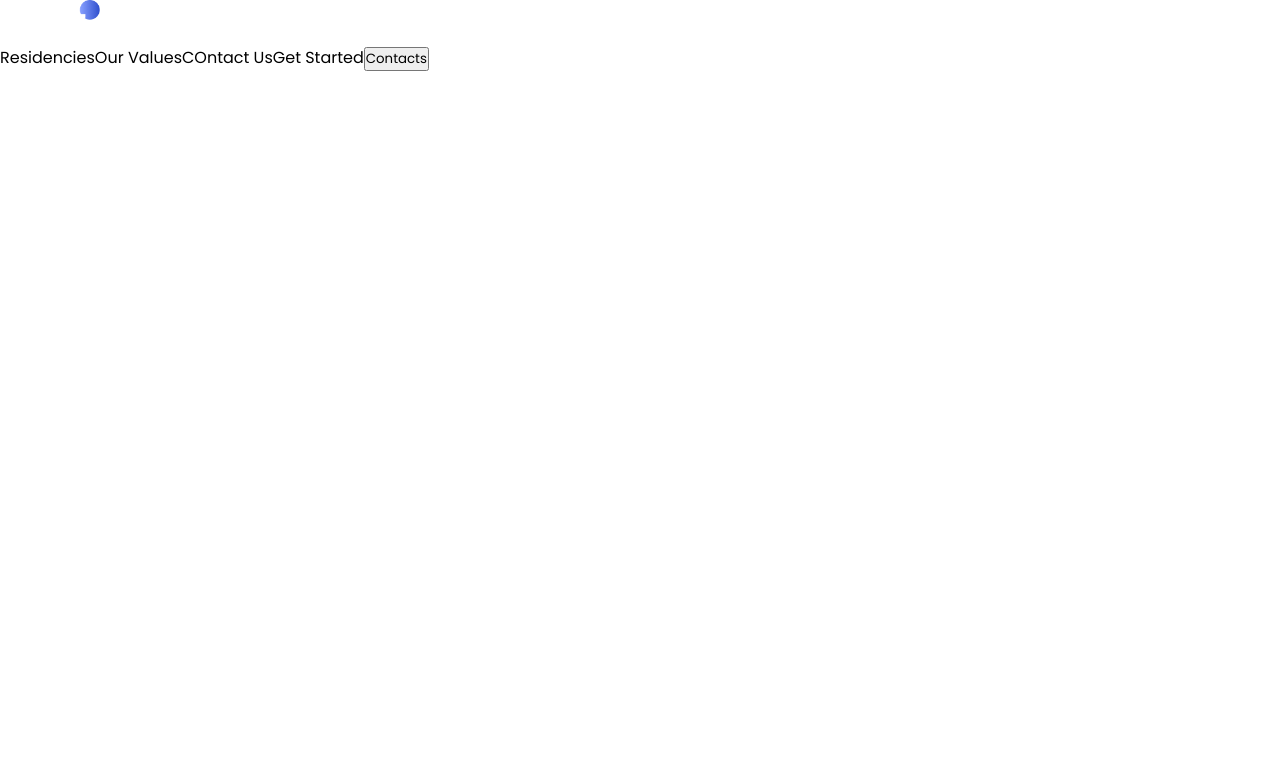
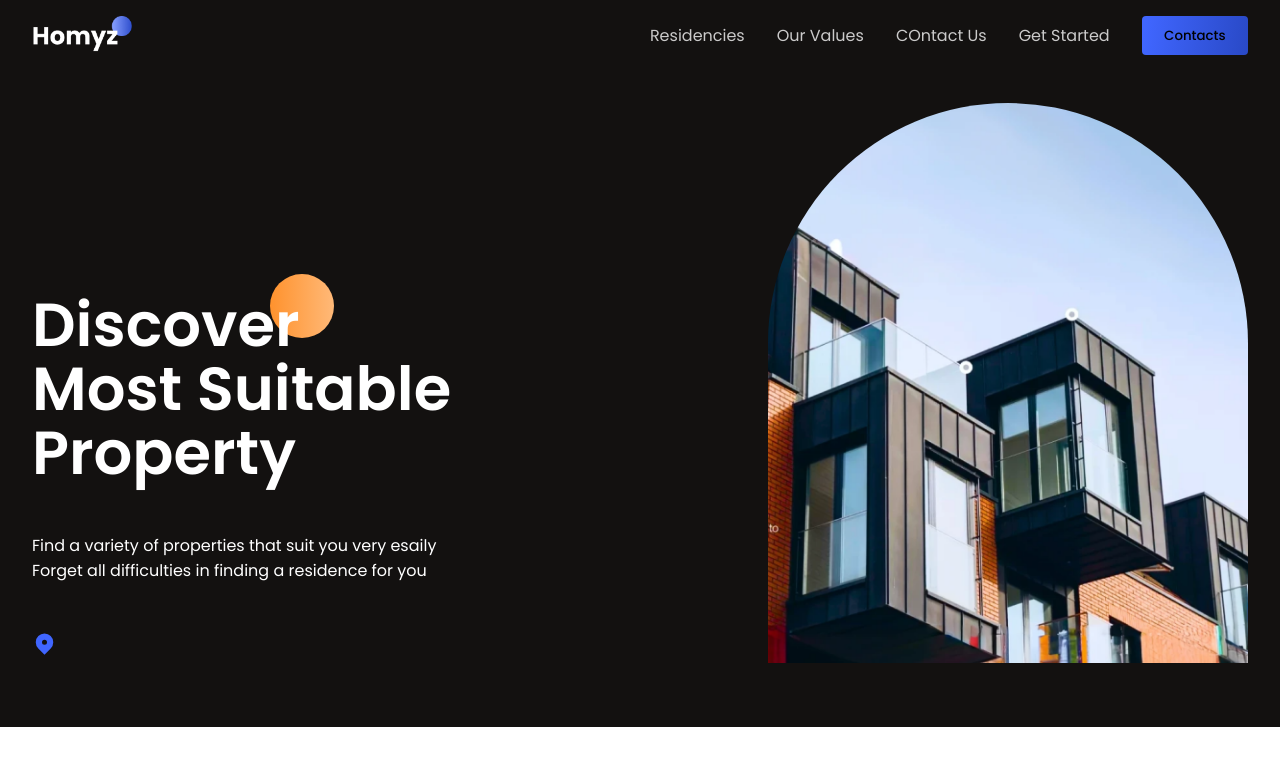
Before and after one commit to DIPAYANPOREL/real_estate_project, a React (Vite) app: page / in a window 1280 px wide. Shown: the top 766 px of the page. Built offline with nearby package versions, Linux system fonts and the light colour scheme.

Commit message:
Basic work done (2nd commit)

```diff
--- a/src/App.jsx
+++ b/src/App.jsx
@@ -1,13 +1,15 @@
 import Header from "./components/Header/Header";
+import Hero from "./components/Hero/Hero";
 
 
 function App() {
   return (
     <div className="App">
       <Header />
+      <Hero />
     </div>
 
-    );
+  );
 }
 
 export default App;
--- a/src/components/Header/Header.css
+++ b/src/components/Header/Header.css
@@ -0,0 +1,21 @@
+.h-wrapper {
+  background: var(--black);
+  color: white;
+}
+
+
+.h-container {
+  justify-content: space-between;
+  padding-top: 1rem;
+  padding-bottom: 1rem;
+  color: var(--secondary);
+}
+
+.h-menu{
+    gap: 2rem;
+}
+
+
+.h-menu>*:hover{
+    cursor: pointer;
+}
--- a/src/components/Header/Header.jsx
+++ b/src/components/Header/Header.jsx
@@ -1,13 +1,13 @@
 import React from 'react';
-
+import "./Header.css";
 
 const Header = () => {
     return (
         <section className="h-wrapper">
-            <div className="h-container">
+            <div className="flexCenter paddings innerWidth h-container">
                 <img src="./logo.png" alt="logo" width={100} />
 
-                <div className="h-menu">
+                <div className="flexCenter h-menu">
                     <a href="">
                         Residencies
                     </a>
--- a/src/components/Hero/Hero.css
+++ b/src/components/Hero/Hero.css
@@ -0,0 +1,54 @@
+.hero-wrapper {
+  color: white;
+  position: relative;
+  padding-bottom: 2rem;
+  background-color: var(--black);
+}
+
+.hero-container {
+  justify-content: space-between;
+  align-items: flex-end;
+}
+
+/* Left Side */
+
+.hero-left {
+  gap: 3rem;
+}
+
+.hero-title {
+  position: relative;
+  z-index: 1;
+}
+
+.hero-title > h1 {
+  font-weight: 600;
+  font-size: 3.8rem;
+  line-height: 4rem;
+}
+
+.orange-circle {
+  height: 4rem;
+  width: 4rem;
+  background: var(--orange-gradient);
+  border-radius: 999px;
+  position: absolute;
+  right: 28%;
+  top: -10%;
+  z-index: -1;
+}
+
+/* Right Side */
+
+.image-container {
+  width: 30rem;
+  height: 35rem;
+  overflow: hidden;
+  border-radius: 15rem 15rem 0 0;
+  border: 8px solid rgba(255, 255, 255 0.12);
+}
+
+.image-container > img {
+  width: 100%;
+  height: 100%;
+}
--- a/src/components/Hero/Hero.jsx
+++ b/src/components/Hero/Hero.jsx
@@ -0,0 +1,46 @@
+import React from 'react';
+import "./Hero.css";
+import { HiLocationMarker } from "react-icons/hi";
+
+const Hero = () => {
+    return (
+
+        <section className="hero-wrapper">
+            <div className="paddings innerWidth flexCenter hero-container">
+
+                {/* Left Side */}
+
+                <div className="flexColStart hero-left">
+                    <div className="hero-title">
+                        <div className="orange-circle" />
+                        <h1>
+                            Discover <br /> Most Suitable<br /> Property
+                        </h1>
+                    </div>
+                    <div className="flexColStart hero-des">
+                        <span>
+                            Find a variety of properties that suit you very esaily
+                        </span>
+                        <span>
+                            Forget all difficulties in finding a residence for you
+                        </span>
+                    </div>
+                    <div className="search-bar">
+                        <HiLocationMarker color="var(--blue)" size={25} />
+                    </div>
+                </div>
+
+                {/* Right Side */}
+
+
+                <div className="flexCenter hero-right">
+                    <div className="image-container">
+                        <img src="./hero-image.png" alt="hero-image" />
+                    </div>
+                </div>
+            </div>
+        </section>
+    )
+};
+
+export default Hero;
--- a/src/index.css
+++ b/src/index.css
@@ -82,6 +82,23 @@ a {
   font-weight: 600;
 }
 
+.button {
+  font-weight: 500;
+  padding: 0.6rem 1.4rem;
+  margin: auto;
+  background: var(--blue-gradient);
+
+  border: none;
+  border-radius: 4px;
+
+  transition: all 300ms ease-in;
+}
+
+.button:hover {
+  cursor: pointer;
+  transform: scale(1.1);
+}
+
 /* media queries */
 @media (min-width: 1536px) {
   .innerWidth {
```
